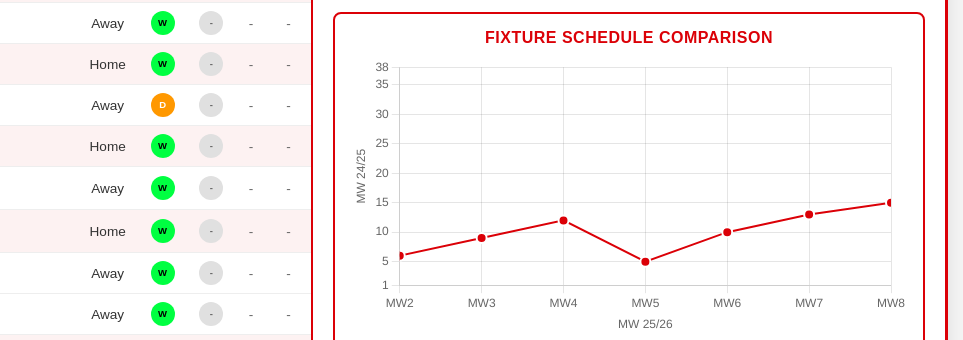
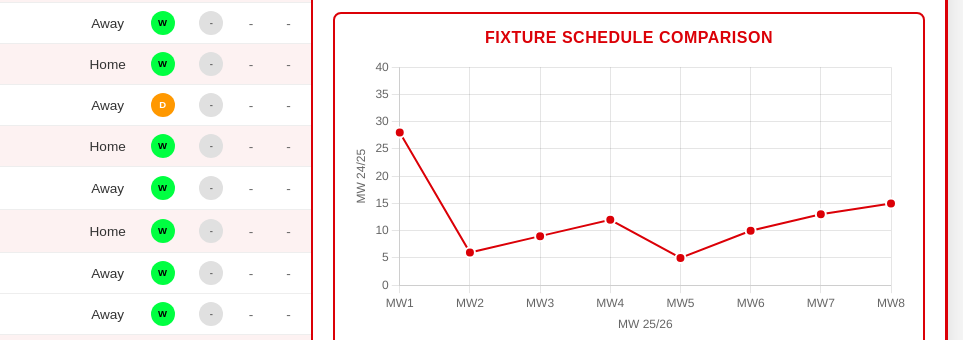
Before and after one commit to MDN-DA/Arsenal-Season-Tracker, a plain HTML site: page index.html in a window 1280 px wide. Shown: the part 1114-1454 px from the top of the page, 317-1280 px from the left. Drawn offline with nearby package versions, Linux system fonts and the light colour scheme.

Commit message:
Update index.html

```diff
--- a/index.html
+++ b/index.html
@@ -778,8 +778,8 @@
                     },
                     scales: {
                         y: {
-                            min: 1,
-                            max: 38,
+                            suggestedMin: 0,
+                            suggestedMax: 40,
                             ticks: {
                                 stepSize: 5
                             },
@@ -789,8 +789,8 @@
                             }
                         },
                         x: {
-                            min: 1,
-                            max: 38,
+                            suggestedMin: 0,
+                            suggestedMax: 40,
                             ticks: {
                                 stepSize: 5
                             },
```
